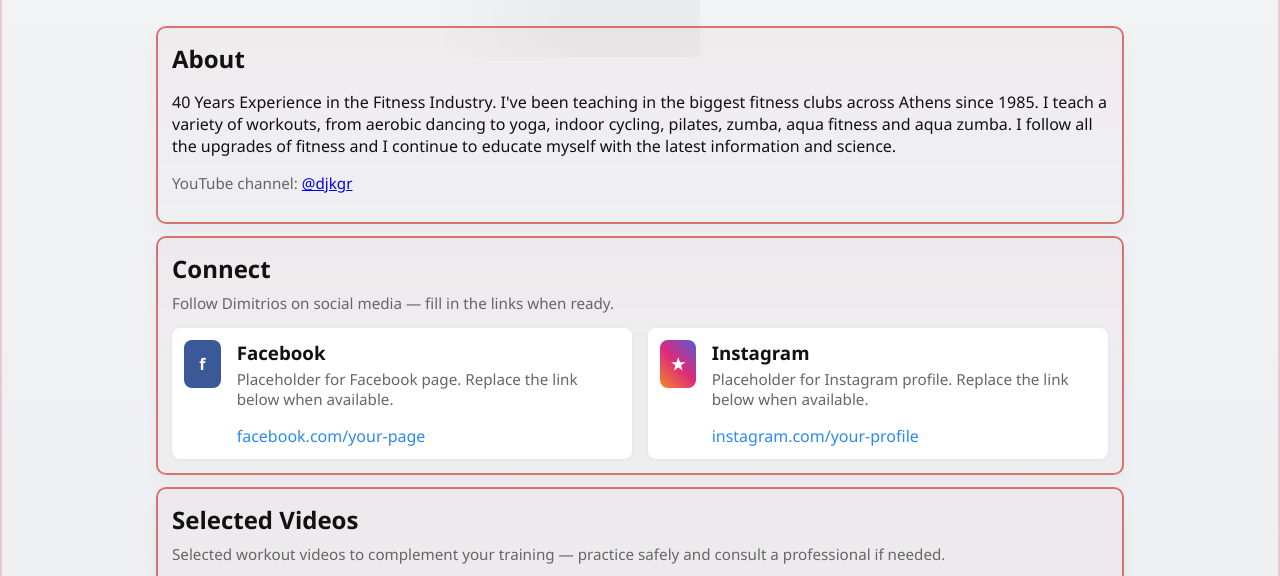
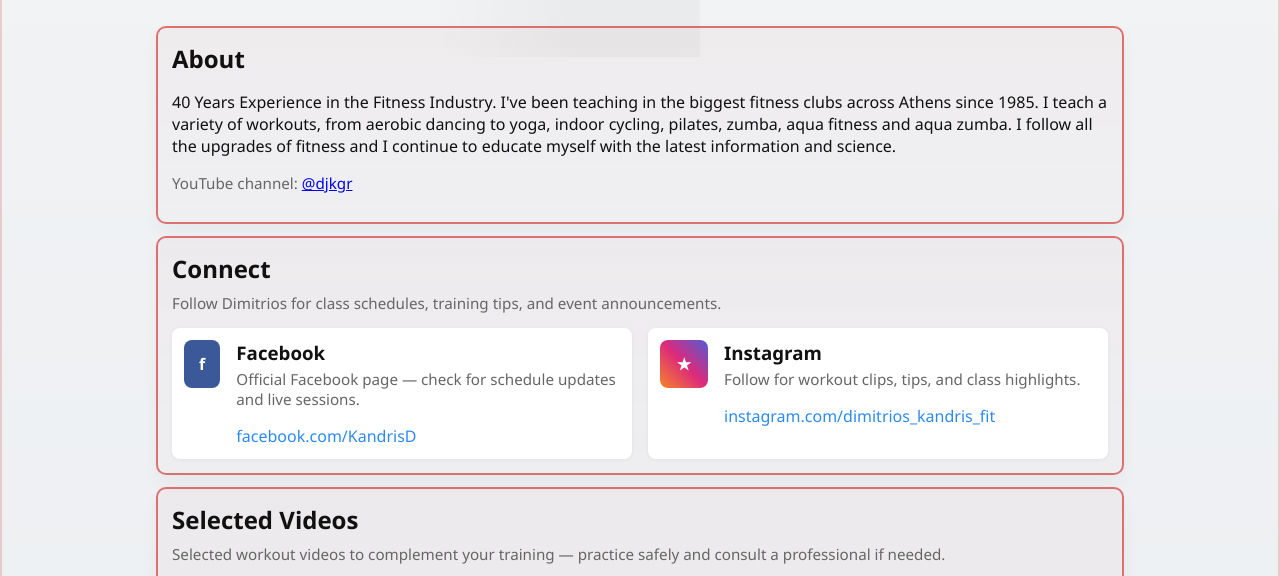
Before and after one commit to anakagiorgis/kandris-website, a plain HTML site: page index.html in a window 1280 px wide. Shown: the part 203-779 px from the top of the page. Drawn offline with Linux system fonts and the light colour scheme; grey boxes are pictures that could not be loaded.

Commit message:
Update Connect section with Facebook and Instagram links and message

```diff
--- a/index.html
+++ b/index.html
@@ -36,14 +36,14 @@ with the latest information and science.</p>
 
       <section class="frame" id="socials" aria-labelledby="socials-heading">
         <h2 id="socials-heading">Connect</h2>
-        <p class="hint">Follow Dimitrios on social media — fill in the links when ready.</p>
+        <p class="hint">Follow Dimitrios for class schedules, training tips, and event announcements.</p>
         <div class="socials">
           <article class="social-card">
             <div class="social-icon facebook" aria-hidden="true">f</div>
             <div class="social-body">
               <h3>Facebook</h3>
-              <p class="hint">Placeholder for Facebook page. Replace the link below when available.</p>
-              <a id="facebook-link" href="#" target="_blank" rel="noopener">facebook.com/your-page</a>
+              <p class="hint">Official Facebook page — check for schedule updates and live sessions.</p>
+              <a id="facebook-link" href="https://www.facebook.com/KandrisD" target="_blank" rel="noopener">facebook.com/KandrisD</a>
             </div>
           </article>
 
@@ -51,8 +51,8 @@ with the latest information and science.</p>
             <div class="social-icon instagram" aria-hidden="true">&#9733;</div>
             <div class="social-body">
               <h3>Instagram</h3>
-              <p class="hint">Placeholder for Instagram profile. Replace the link below when available.</p>
-              <a id="instagram-link" href="#" target="_blank" rel="noopener">instagram.com/your-profile</a>
+              <p class="hint">Follow for workout clips, tips, and class highlights.</p>
+              <a id="instagram-link" href="https://www.instagram.com/dimitrios_kandris_fit/" target="_blank" rel="noopener">instagram.com/dimitrios_kandris_fit</a>
             </div>
           </article>
         </div>
```
